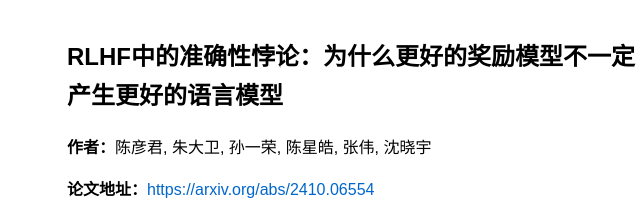
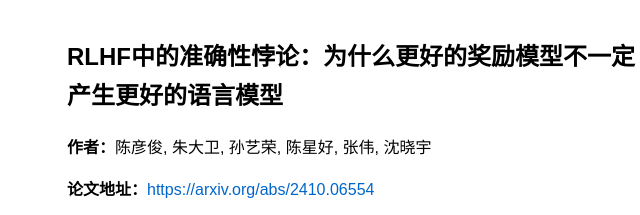
Before and after one commit to EIT-NLP/EIT-NLP.github.io, a website: page research-zh.html in a window 1280 px wide. Shown: the part 820-1035 px from the top of the page, 573-1213 px from the left. Drawn offline with Linux system fonts and the light colour scheme.

Commit message:
Add files via upload

```diff
--- a/research-zh.html
+++ b/research-zh.html
@@ -68,7 +68,7 @@
             </div>
             <div class="article-content">
                 <h2>RLHF中的准确性悖论：为什么更好的奖励模型不一定产生更好的语言模型</h2>
-                <p><strong>作者：</strong>陈彦君, 朱大卫, 孙一荣, 陈星皓, 张伟, 沈晓宇</p>
+                <p><strong>作者：</strong>陈彦俊, 朱大卫, 孙艺荣, 陈星好, 张伟, 沈晓宇</p>
                 <p><strong>论文地址：</strong><a href="https://arxiv.org/abs/2410.06554" target="_blank">https://arxiv.org/abs/2410.06554</a></p>
                 <p><strong>代码：</strong><a href="https://github.com/EIT-NLP/AccuracyParadox-RLHF" target="_blank">https://github.com/EIT-NLP/AccuracyParadox-RLHF</a></p>
                 <p><strong>论文简介：</strong>人类反馈强化学习显著提升了自然语言处理的效果，通过训练使语言模型更符合人类预期。在这一过程中，奖励模型的强度是关键因素之一。本研究探讨了更强的奖励模型是否必然导致更优的语言模型表现。本文通过使用QA-FEEDBACK数据集和基于Longformer的奖励模型，针对相关性、事实性和完整性任务进行实验，揭示了一个令人惊讽的悖论：训练时使用中等准确率奖励模型的语言模型表现优于那些使用高准确率奖励模型的语言模型。这一发现挑战了普遍认为更强的奖励模型总是带来更好语言模型表现的观点，同时为未来关于影响模型表现的关键因素及如何选择合适奖励模型的研究开辟了新方向。</p>
```
